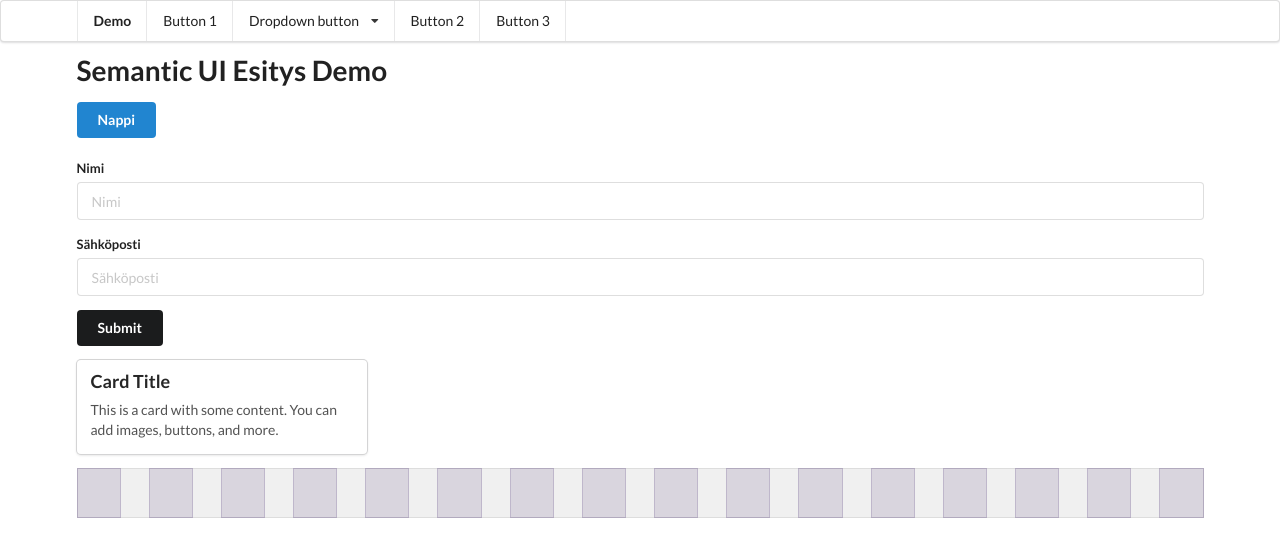
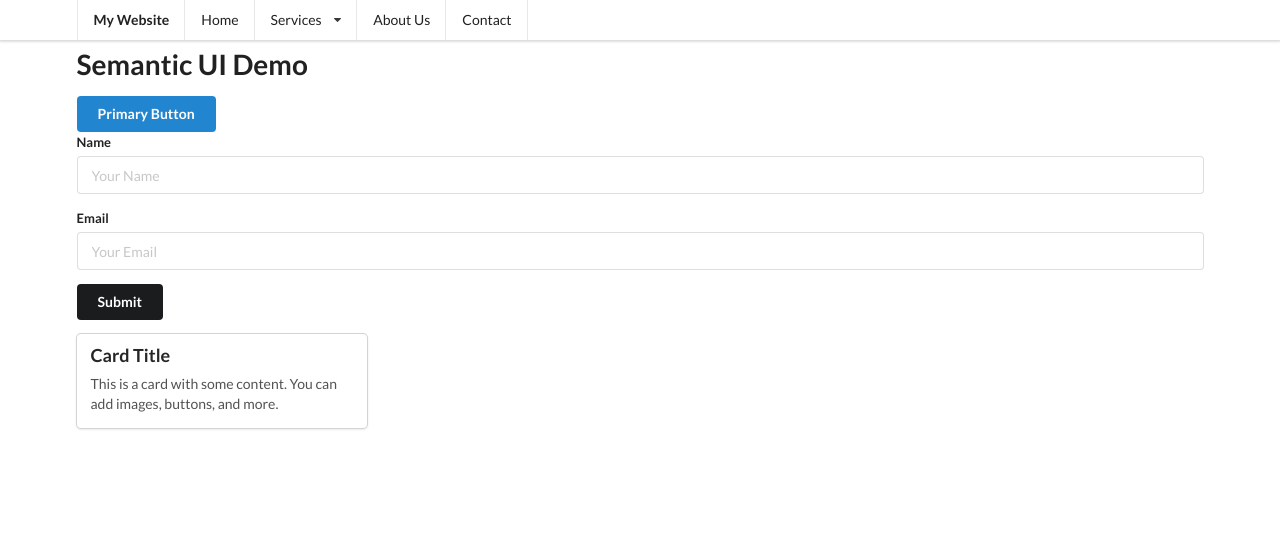
Before and after one commit to flamingraptor70/Semantic-UI-demo, a plain HTML site: page index.html in a window 1280 px wide. Drawn offline with nearby package versions, Linux system fonts and the light colour scheme.

Commit message:
Fixed nav

```diff
--- a/index.html
+++ b/index.html
@@ -9,47 +9,46 @@
       type="text/css"
       href="https://cdn.jsdelivr.net/npm/semantic-ui@2.4.2/dist/semantic.min.css"
     />
-    <link rel="stylesheet" href="style/main.css">
+    <link rel="stylesheet" href="style/main.css" />
     <script src="https://cdn.jsdelivr.net/npm/semantic-ui@2.4.2/dist/semantic.min.js"></script>
     <script src="script/main.js"></script>
   </head>
   <body>
-
     <!-- Navigation -->
-    <div class="ui top sticky menu">
+    <div class="ui top fixed menu">
       <div class="ui container">
-        <a class="header item" href="#">Demo</a>
-        <a class="item" href="#">Button 1</a>
+        <a class="header item" href="#">My Website</a>
+        <a class="item" href="#">Home</a>
         <div class="ui simple dropdown item">
-          Dropdown button
+          Services
           <i class="dropdown icon"></i>
           <div class="menu">
-            <a class="item" href="#">DropDown 1</a>
-            <a class="item" href="#">DropDown 2</a>
-            <a class="item" href="#">DropDown 3</a>
+            <a class="item" href="#">Web Design</a>
+            <a class="item" href="#">Development</a>
+            <a class="item" href="#">Marketing</a>
           </div>
-    </div>
-    <a class="item" href="#">Button 2</a>
-    <a class="item" href="#">Button 3</a>
+        </div>
+        <a class="item" href="#">About Us</a>
+        <a class="item" href="#">Contact</a>
       </div>
     </div>
 
     <main>
-      <div class="ui container">
-        <h1 class="ui header">Semantic UI Esitys Demo</h1>
+      <div class="ui container" style="margin-top: 50px">
+        <h1 class="ui header">Semantic UI Demo</h1>
 
         <!-- Button -->
-        <button class="ui primary button" style="margin-bottom: 20px">Nappi</button>
+        <button class="ui primary button">Primary Button</button>
 
         <!-- Form -->
         <form class="ui form">
           <div class="field">
-            <label>Nimi</label>
-            <input type="text" name="name" placeholder="Nimi" />
+            <label>Name</label>
+            <input type="text" name="name" placeholder="Your Name" />
           </div>
           <div class="field">
-            <label>Sähköposti</label>
-            <input type="text" name="email" placeholder="Sähköposti" />
+            <label>Email</label>
+            <input type="text" name="email" placeholder="Your Email" />
           </div>
           <button class="ui secondary button" type="submit">Submit</button>
         </form>
@@ -64,28 +63,6 @@
             </div>
           </div>
         </div>
-
-        <!-- Grid -->
-        <div class="ui grid">
-          <div class="column"></div>
-          <div class="column"></div>
-          <div class="column"></div>
-          <div class="column"></div>
-          <div class="column"></div>
-          <div class="column"></div>
-          <div class="column"></div>
-          <div class="column"></div>
-          <div class="column"></div>
-          <div class="column"></div>
-          <div class="column"></div>
-          <div class="column"></div>
-          <div class="column"></div>
-          <div class="column"></div>
-          <div class="column"></div>
-          <div class="column"></div>
-        </div>
-
-        </div>
       </div>
     </main>
   </body>
```
